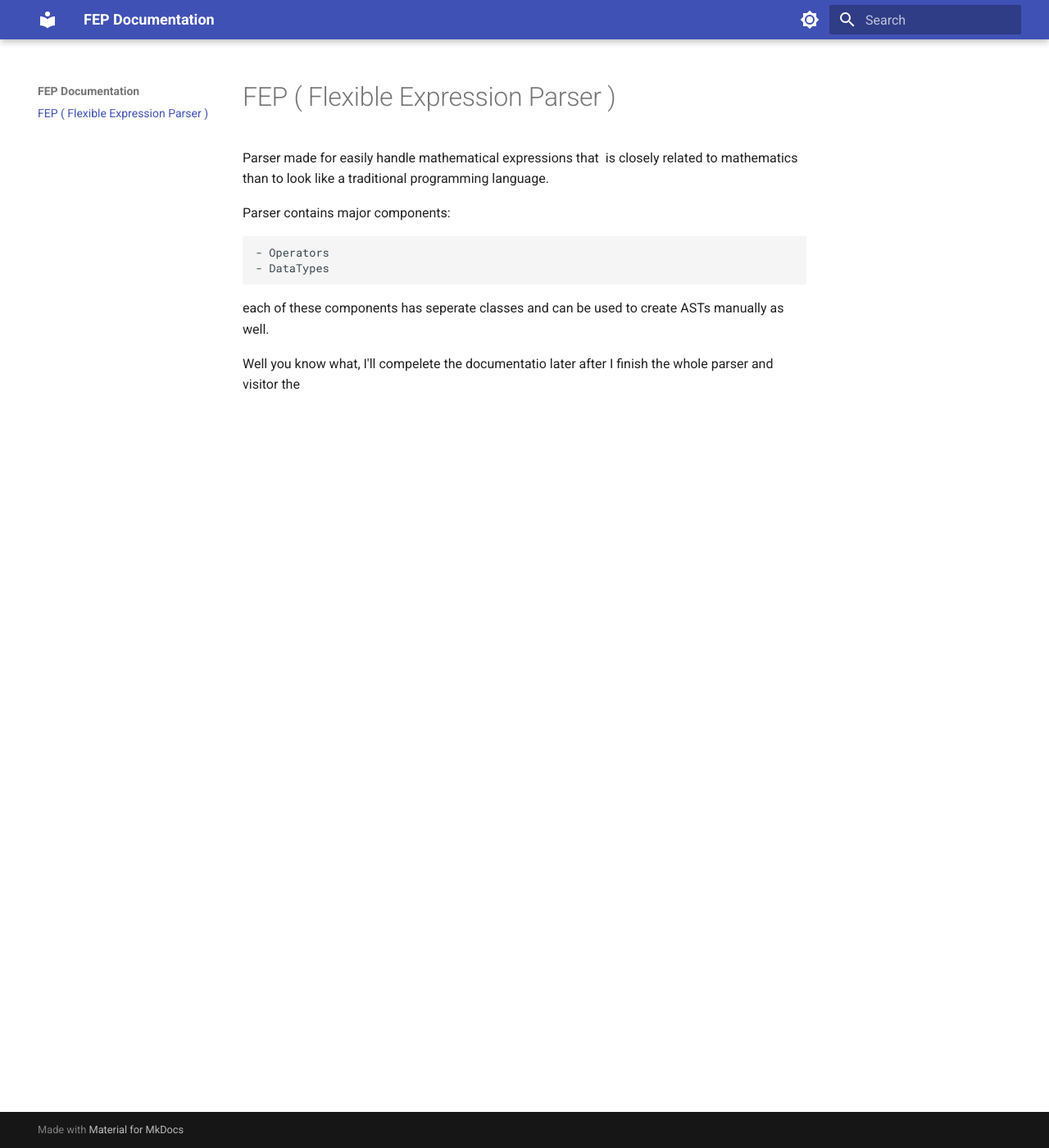
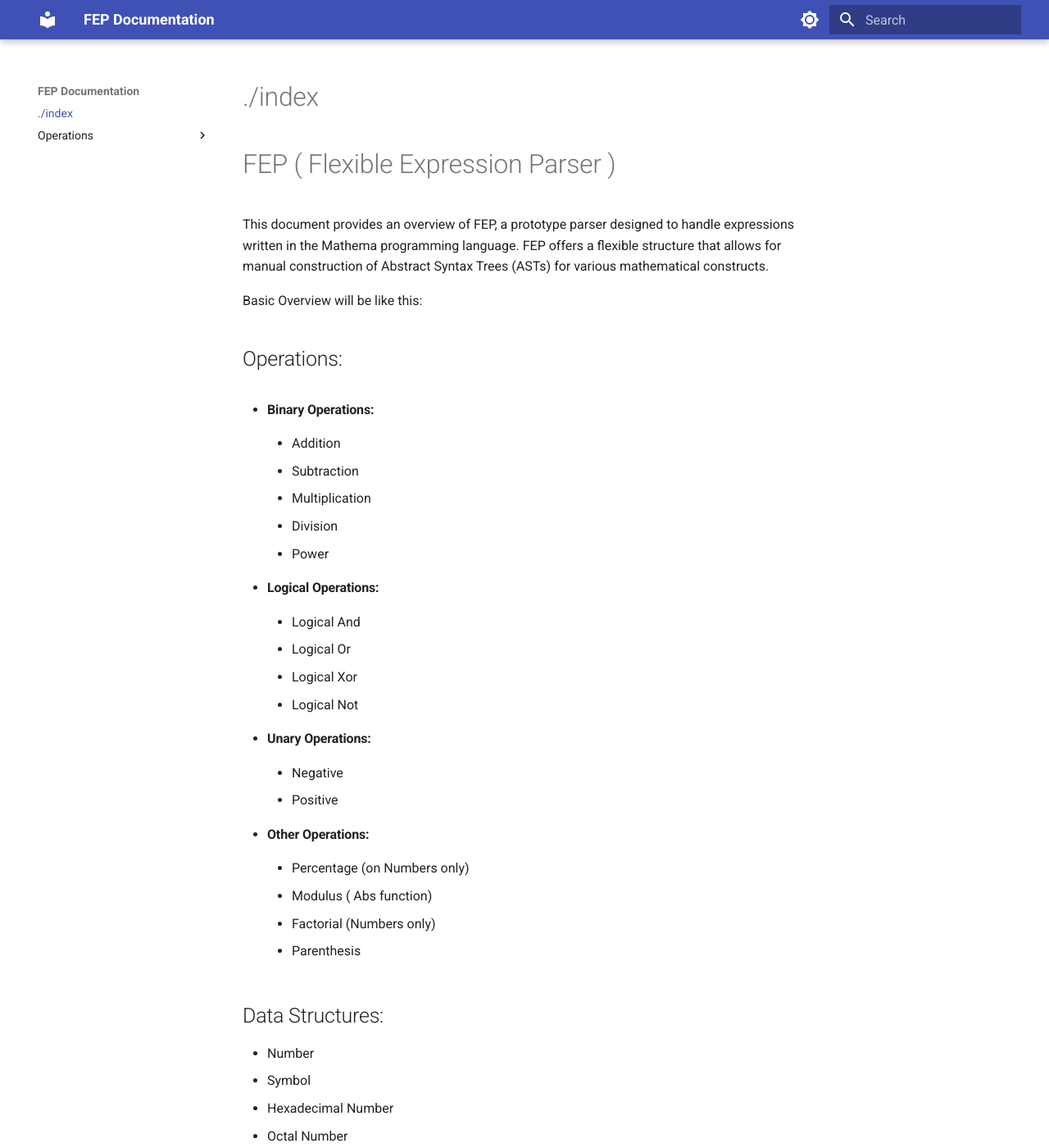
Before and after one commit to RezSat/fep, an MkDocs documentation site: the page built from docs/index.md, in a window 1280 px wide and 1400 px high. Shown: the whole window at 82% size. Built offline with MkDocs 1.6.1 and Material for MkDocs 9.7.7, drawn with Linux system fonts in a browser that asks for light colours; some of the changed text lies outside the part shown.

Commit message:
Documentation edited

````diff
--- a/docs/index.md
+++ b/docs/index.md
@@ -1,14 +1,50 @@
+# ./index
 # FEP ( Flexible Expression Parser )
 
-Parser made for easily handle mathematical expressions that  is closely related to mathematics than to look like a traditional programming language.
+This document provides an overview of FEP, a prototype parser designed to handle expressions written in the Mathema programming language. FEP offers a flexible structure that allows for manual construction of Abstract Syntax Trees (ASTs) for various mathematical constructs.
 
-Parser contains major components:
+Basic Overview will be like this:
 
-```
-- Operators
-- DataTypes
-```
+## Operations:
 
-each of these components has seperate classes and can be used to create ASTs manually as well.
+- #### Binary Operations:
+    - Addition
+    - Subtraction
+    - Multiplication
+    - Division
+    - Power
 
-Well you know what, I'll compelete the documentatio later after I finish the whole parser and visitor the
+- #### Logical Operations:
+    - Logical And
+    - Logical Or
+    - Logical Xor
+    - Logical Not
+
+- #### Unary Operations:
+    - Negative
+    - Positive
+
+- #### Other Operations:
+    - Percentage (on Numbers only)
+    - Modulus ( Abs function)
+    - Factorial (Numbers only)
+    - Parenthesis
+
+## Data Structures:
+ - Number
+ - Symbol
+ - Hexadecimal Number
+ - Octal Number
+ - Binary Number
+ - Complex Number
+ - Matrix (python list like)
+ - Set
+ - HashMap
+
+## Other Features:
+- Function Definition
+- Function Call
+- Variable Assignment
+- Equation
+- Inequalities
+- Support Latin, greek or letter-like characters and other valid math symbols
--- a/mkdocs.yml
+++ b/mkdocs.yml
@@ -13,3 +13,12 @@ theme:
       toggle:
         icon: material/brightness-4
         name: Switch to light mode
+
+markdown_extensions:
+  - pymdownx.highlight:
+      anchor_linenums: true
+      line_spans: __span
+      pygments_lang_class: true
+  - pymdownx.inlinehilite
+  - pymdownx.snippets
+  - pymdownx.superfences
````
Also changed, not shown: docs/Operations/binary_operations.md (added, +62 -0 lines), docs/Operations/index.md (added, +29 -0 lines), docs/Operations/logical_operations.md (added, +51 -0 lines), docs/Operations/other.md (added, +67 -0 lines), docs/Operations/unary_operations.md (added, +29 -0 lines).
